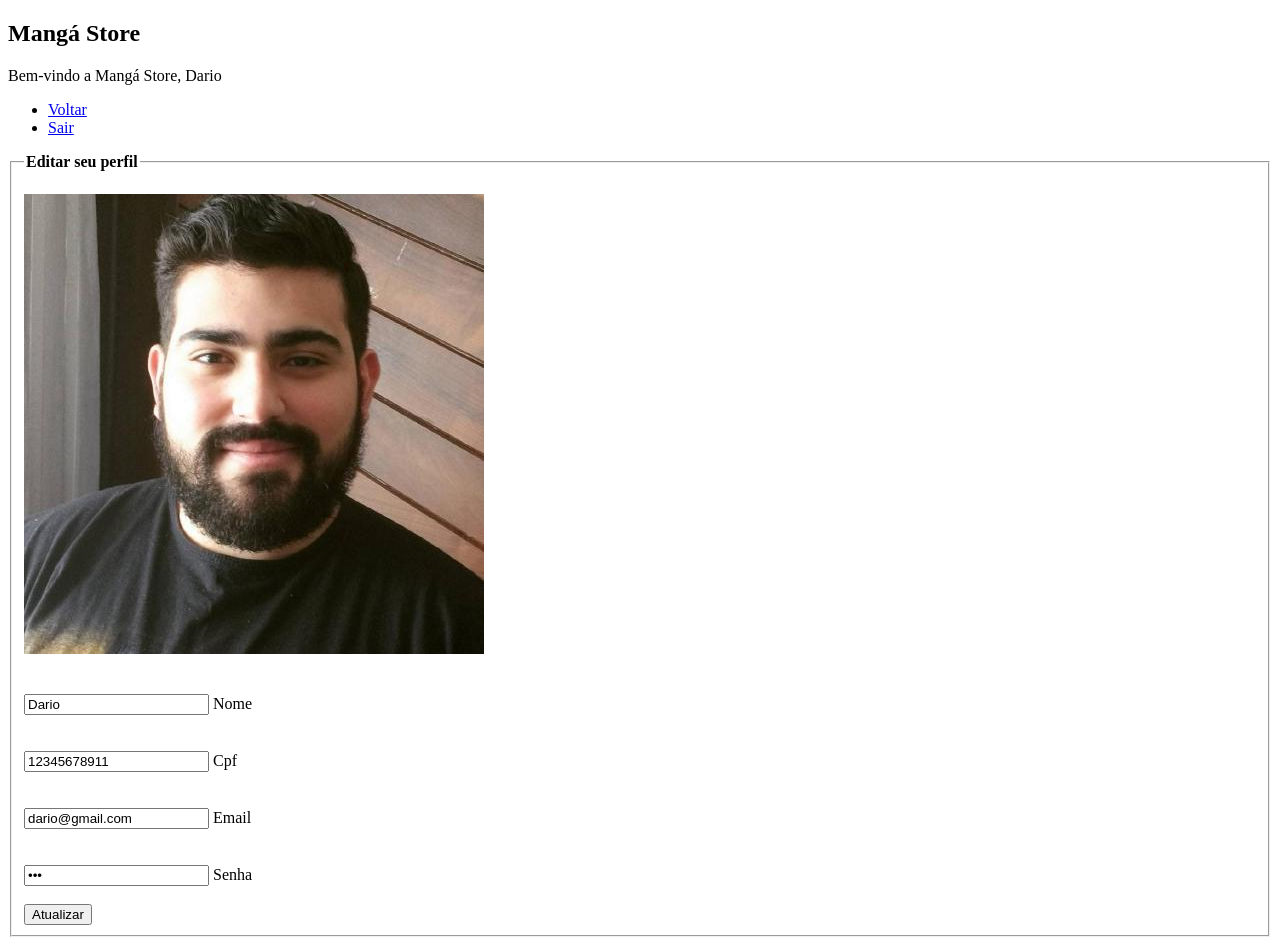
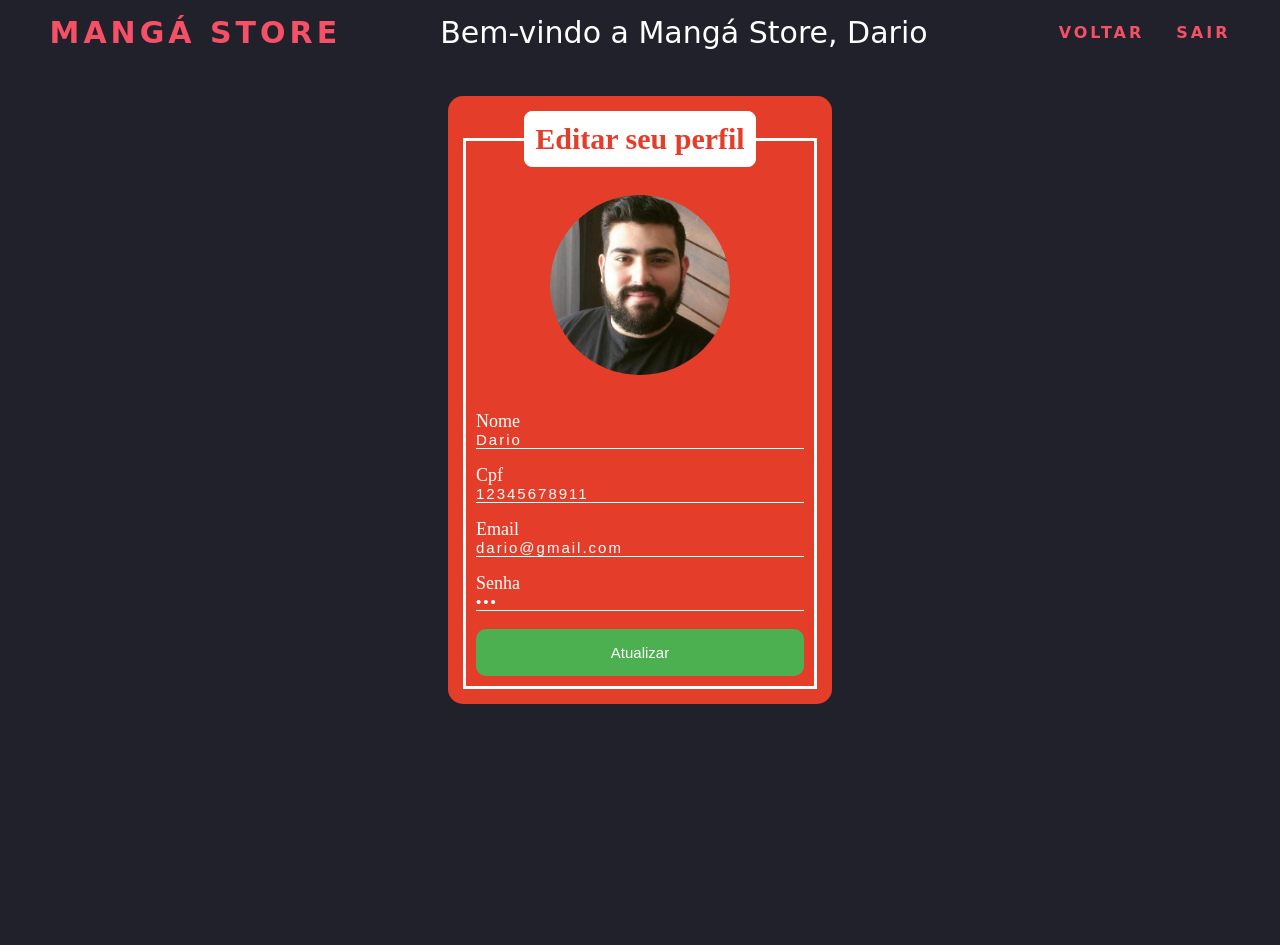
Before and after one commit to DarioRJunior/MangaStore, a PHP site: page /pages/perfil/editar_perfil.php?id=1 in a window 1280 px wide. After the commit the page ends 704 px from the top, so only its background shows below. Run offline with PHP 8.4, Linux system fonts and the light colour scheme; a user stored in the database is signed in; data comes from the database, SQL or seed files in the repository.

Commit message:
editar perfil completado

```diff
--- a/pages/cadastros/cadastro.css
+++ b/pages/cadastros/cadastro.css
@@ -99,6 +99,7 @@ body {
     width: 30%;
 }
 
+
 fieldset {
     border: 3px solid var(--white);
     padding: 10px;
--- a/pages/perfil/editar_perfil.css
+++ b/pages/perfil/editar_perfil.css
@@ -0,0 +1,165 @@
+:root {
+    --red: #F65066;
+    --orange: #E43E2B;
+    --white: #fff;
+    --blue: #76E4FE;
+    --black: #000;
+    --bg-color: #21212B;
+}
+
+* {
+    padding: 0;
+    margin: 0;
+    box-sizing: border-box;
+    scroll-behavior: smooth;
+}
+
+li {
+    list-style: none;
+}
+
+a {
+    text-decoration: none;
+}
+
+body {
+    background-color: var(--bg-color);
+}
+
+/* HEADER */
+
+header {
+    margin-bottom: 150px;
+}
+
+.logo {
+    font-family: 'Permanent Marker', cursive;
+    font-size: 24px;
+    text-transform: uppercase;
+    letter-spacing: 4px;
+    color: var(--red);
+    font-weight: bold;
+    font-size: 30px;
+}
+
+.avatar{
+    width: 180px;
+    height: 180px;
+    border-radius: 50%;
+    margin-bottom: 20px;
+    display: block;
+    margin-left: auto;
+    margin-right: auto;
+}
+
+.menu {
+    display: flex;
+    align-items: center;
+    justify-content: space-around;
+    font-family: sans-serif;
+    height: 8vh;
+}
+
+.bem-vindo {
+    color: var(--white);
+    font-size: 30px;
+    font-family: 'Permanent Marker', cursive;
+}
+
+.nav-list {
+    list-style: none;
+    display: flex;
+}
+
+.nav-list li {
+    letter-spacing: 3px;
+    margin-left: 32px;
+}
+
+.nav-list a {
+    font-family: 'Permanent Marker', cursive;
+    color: var(--red);
+    font-weight: bold;
+    text-transform: uppercase;
+}
+
+/* HEADER */
+
+/* Formulário Cadastro */
+
+.box {
+    color: white;
+    position: absolute;
+    top: 50%;
+    left: 50%;
+    transform: translate(-50%, -50%);
+    background-color: var(--orange);
+    padding: 15px;
+    border-radius: 15px;
+    width: 30%;
+}
+
+fieldset {
+    border: 3px solid var(--white);
+    padding: 10px;
+}
+
+legend {
+    border: 1px solid var(--white);
+    padding: 10px;
+    text-align: center;
+    background-color: var(--white);
+    border-radius: 8px;
+    color: var(--orange);
+    font-weight: bold;
+    font-size: 30px;
+}
+
+.inputBox {
+    position: relative;
+}
+
+.inputUser {
+    background: none;
+    border: none;
+    border-bottom: 1px solid white;
+    outline: none;
+    color: white;
+    font-size: 15px;
+    width: 100%;
+    letter-spacing: 2px;
+}
+
+.labelInput {
+    position: absolute;
+    top: 0px;
+    left: 0px;
+    pointer-events: none;
+    transition: .5s;
+}
+
+.inputUser:focus~.labelInput,
+.inputUser:valid~.labelInput {
+    top: -20px;
+    font-size: 18px;
+    color: var(--white);
+}
+
+#update {
+    background: #4CAF50;
+    width: 100%;
+    border: none;
+    padding: 15px;
+    color: white;
+    font-size: 15px;
+    cursor: pointer;
+    border-radius: 10px;
+    transition: all 0.4s ease-in-out;
+}
+
+#update:hover {
+    background: #028d09;
+}
+
+
+/* Formulário Login */
--- a/pages/perfil/editar_perfil.php
+++ b/pages/perfil/editar_perfil.php
@@ -51,7 +51,7 @@ if (!empty($_GET['id'])) {
                 <fieldset>
                     <legend><b>Editar seu perfil</b></legend>
                     <br>
-                    <div class="inputBox">
+                    <div class="inputBox avatar-box">
                     <img class="avatar" src="<?php echo $_SESSION["avatar"]; ?>" alt="">
                     </div>
                     <br><br>
```
